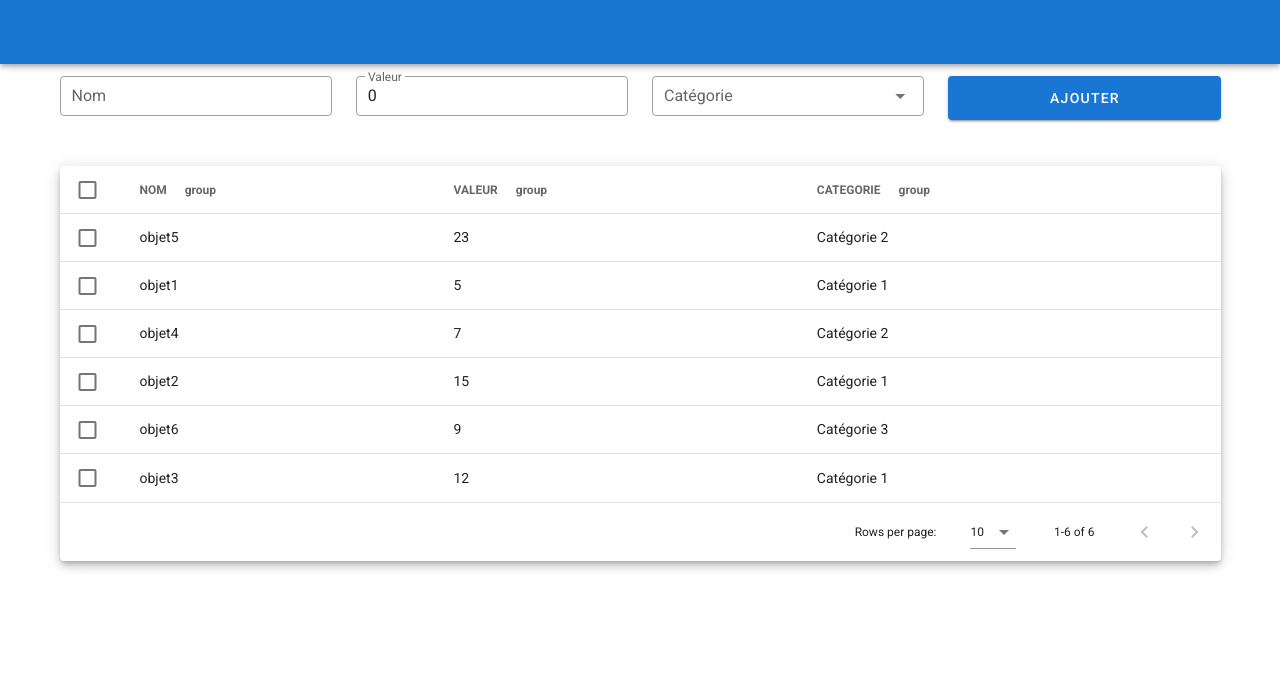
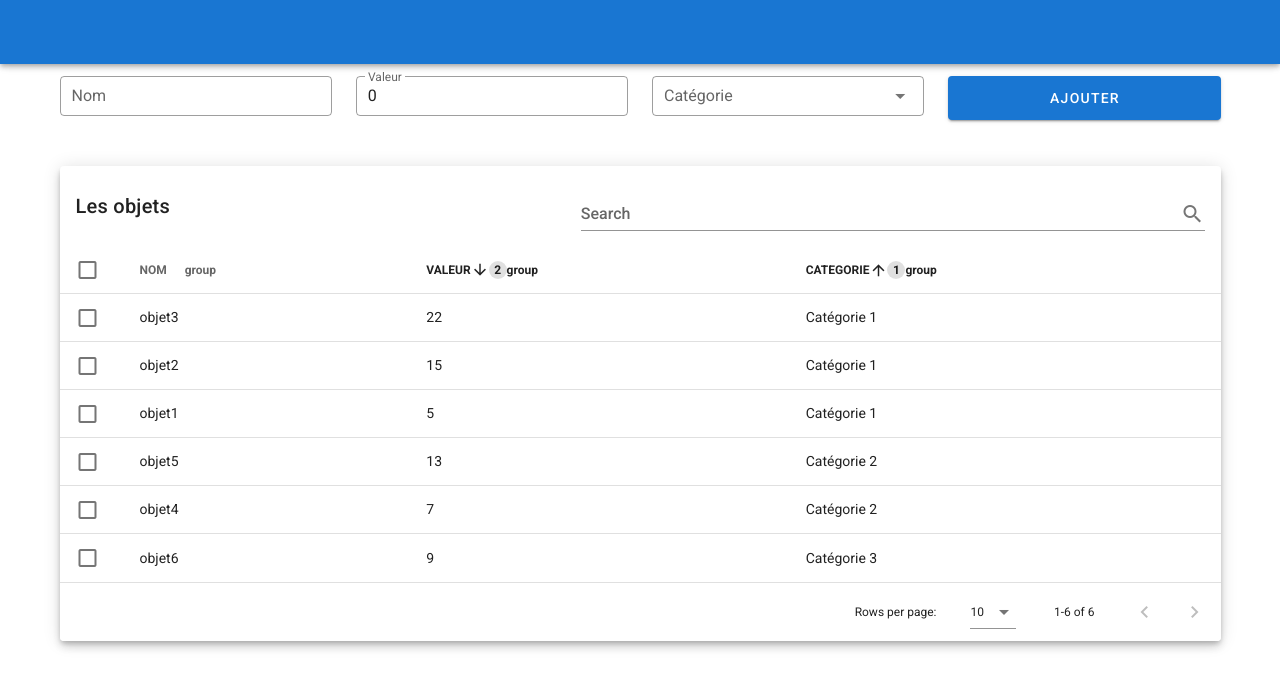
Before and after one commit to BOISSARD/Vue-Tests-Components-Library, a Vue app in the folder test-vuetify/: page / in a window 1280 px wide. Shown: the top 688 px of the page. Built offline with nearby package versions, Linux system fonts and the light colour scheme.

Commit message:
Modif : DataTables sort, filter, etc

```diff
--- a/test-vuetify/src/App.vue
+++ b/test-vuetify/src/App.vue
@@ -6,7 +6,7 @@
         </v-app-bar>
         <v-content>
             <TestForm @ajout="ajout" />
-            <TestDataTable :items="objets" /> <!-- :items="objets"  desserts -->
+            <TestDataTable :items="objets" :colonnes="colonnes"/> <!-- :items="objets"  desserts -->
         </v-content>
     </v-app>
 </template>
@@ -25,15 +25,27 @@ export default {
     },
     data: () => ({
         objets: [
-            new Objet("objet5", 23, Categories.numero2),
+            new Objet("objet5", 13, Categories.numero2),
             new Objet("objet1", 5, Categories.numero1),
             new Objet("objet4", 7, Categories.numero2),
             new Objet("objet2", 15, Categories.numero1),
             new Objet("objet6", 9, Categories.numero3),
-            new Objet("objet3", 12, Categories.numero1),
+            new Objet("objet3", 22, Categories.numero1),
         ],
+        colonnes: []
     }),
     mounted(){
+        for (const pro in Object.keys(new Objet())) {
+            this.colonnes.push({
+                text: Object.keys(new Objet())[pro].toUpperCase(),
+                value: Object.keys(new Objet())[pro],
+                filterable: Object.keys(new Objet())[pro] !== "categorie"
+            });
+        }
+        /*this.colonnes.push({
+            text: "valeur > 10",
+            value: "sup10",
+        });*/
     },
     methods: {
         ajout(objet) {
--- a/test-vuetify/src/components/TestDataTable.vue
+++ b/test-vuetify/src/components/TestDataTable.vue
@@ -1,15 +1,36 @@
 <template>
     <v-container>
+        <v-card class="elevation-6">
+            <v-card-title>
+                Les objets
+                <v-spacer></v-spacer>
+                <v-text-field
+                    v-model="search"
+                    append-icon="mdi-magnify"
+                    label="Search"
+                    single-line
+                    hide-details
+                ></v-text-field>
+            </v-card-title>
             <v-data-table
                 :headers="colonnes"
-            :items="items"
+                :items="lignes"
                 item-key="nom"
-            group-asc="nom"
                 :items-per-page="10"
                 show-select
                 show-group-by
-            class="elevation-6"
-        ></v-data-table> <!-- group-by="categorie" -->
+                multi-sort
+                :sort-by="['categorie', 'valeur']"
+                :sort-desc="[false, true]"
+                :search="search"
+                :loading="loading"
+                loading-text="Loading... Please wait"
+            ><!-- group-by="categorie" group-asc="nom"
+               <!--  <template v-slot:item.sup10="item.valeur > 10">
+                    <v-simple-checkbox v-model="item.sup10" disabled></v-simple-checkbox>
+                </template> -->
+            </v-data-table>
+        </v-card>
     </v-container>
 </template>
 
@@ -21,21 +42,21 @@ export default {
     name: "TestDataTable",
     data() {
         return {
-            colonnes: []
+            search: "",
+            loading: true,
+            lignes: []
         };
     },
     props: {
-        items: [],
-        headers: []
+        colonnes: [],
+        items: []
     },
     mounted() {
-        console.log(this.items);
-        for (const pro in Object.keys(new Objet())) {
-            this.colonnes.push({
-                text: Object.keys(new Objet())[pro].toUpperCase(),
-                value: Object.keys(new Objet())[pro]
-            });
-        }
+        console.log("Colonnes : ", this.colonnes);
+        setTimeout(() => {
+            this.lignes = this.items;
+            this.loading = false;
+        }, 2555);
     }
 };
 </script>
```
Lines whose indentation alone changed are shown as unchanged.
